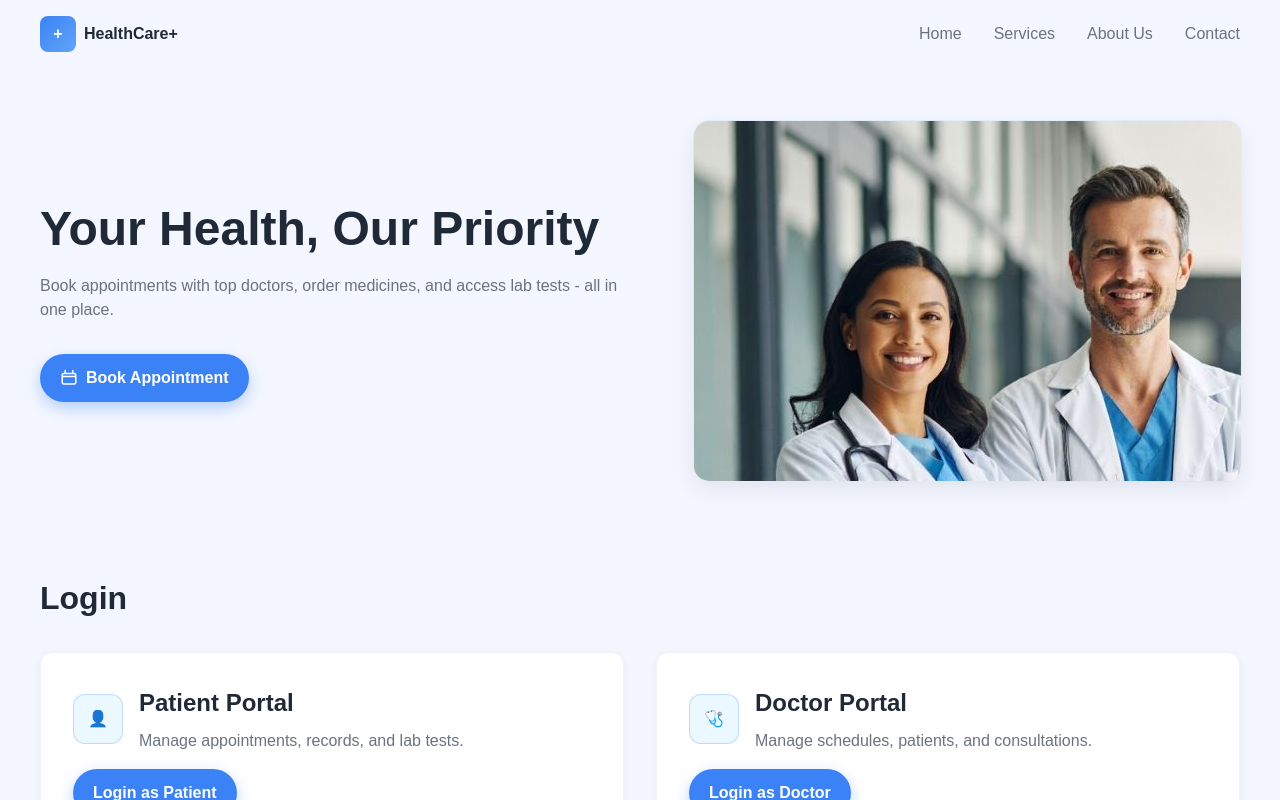
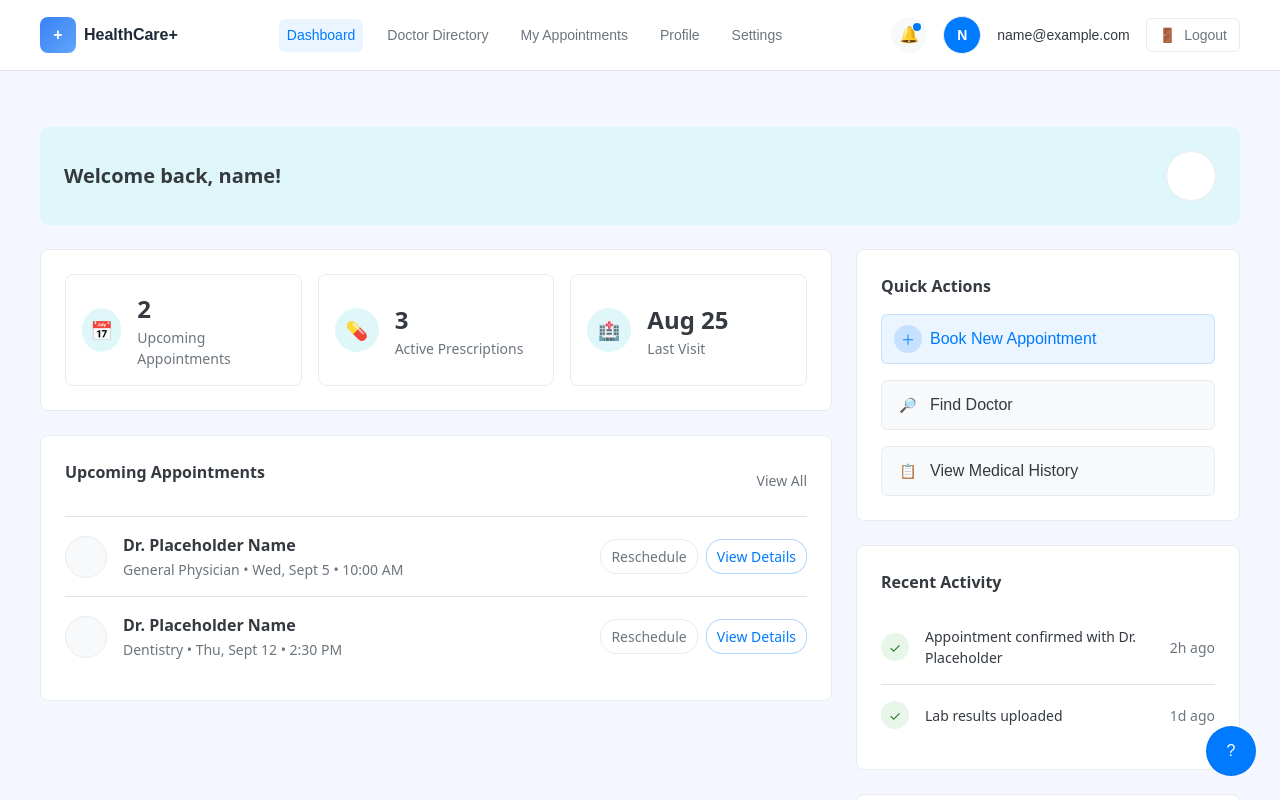
Before and after one commit to codesangeetha/health-platform-frontend, a React (Vite) app: page /patient/dashboard in a window 1280 px wide. Before the commit this address led to /home. Shown: the top 800 px of the page. Built offline with nearby package versions, Linux system fonts and the light colour scheme; no server answers; sample sign-in values are in the browser's storage.

Commit message:
appointments update

```diff
--- a/src/components/layout/DoctorHeader.tsx
+++ b/src/components/layout/DoctorHeader.tsx
@@ -1,7 +1,7 @@
 import { useContext } from 'react';
 import { AuthContext } from '../../context/AuthContext';
 import { Link, useLocation, useNavigate } from 'react-router-dom';
-import '../../styles/components/patient-dashboard.styles.css';
+import '../../styles/components/doctor-dashboard.styles.css';
 
 interface DoctorHeaderProps {
   pageTitle?: string;
@@ -31,18 +31,42 @@ export const DoctorHeader = () => {
     { path: '/doctor/settings', label: 'Settings' }
   ];
 
+  // Get user initials for avatar fallback
+  const getUserInitials = () => {
+    if (authState.user) {
+      // Try to extract initials from email if no name available
+      const email = authState.user.email;
+      const emailPrefix = email.split('@')[0];
+      const parts = emailPrefix.split(/[._-]/);
+      if (parts.length >= 2) {
+        return `${parts[0].charAt(0)}${parts[1].charAt(0)}`.toUpperCase();
+      } else {
+        return email.charAt(0).toUpperCase();
+      }
+    }
+    return 'U';
+  };
+
+  // Get user display name
+  const getUserDisplayName = () => {
+    if (authState.user) {
+      return authState.user.email;
+    }
+    return 'User';
+  };
+
   return (
     <>
       {/* Top Navigation */}
-      <header className="pd-top-nav">
-        <div className="pd-top-nav-inner">
-          <div className="pd-brand">
+      <header className="dd-header">
+        <div className="dd-header-bar">
+          <div className="dd-brand">
             <Link to="/doctor/dashboard" className="hc-logo" aria-label="HealthCare+ Home">
               <span className="hc-logo__mark">+</span>
               <span>HealthCare+</span>
             </Link>
           </div>
-          <nav className="pd-nav-links" aria-label="Primary">
+          <nav className="dd-nav" aria-label="Primary">
             {navLinks.map((link) => (
               <Link
                 key={link.path}
@@ -53,10 +77,19 @@ export const DoctorHeader = () => {
               </Link>
             ))}
           </nav>
-          <div className="pd-nav-right">
-            <div className="pd-bell" title="Notifications" aria-label="Notifications">🔔</div>
-            <div className="pd-avatar" aria-label="Profile" />
-            <button className="pd-logout-link" onClick={handleLogout}>Logout</button>
+          <div className="dd-user">
+            <div className="dd-user-profile">
+              <div className="dd-avatar" aria-label="Profile" title={getUserDisplayName()}>
+                {getUserInitials()}
+              </div>
+              <div className="dd-user-info">
+                <span className="dd-user-name">{getUserDisplayName()}</span>
+              </div>
+            </div>
+            <button className="dd-logout-btn" onClick={handleLogout}>
+              <span className="dd-logout-icon">🚪</span>
+              <span className="dd-logout-text">Logout</span>
+            </button>
           </div>
         </div>
       </header>
--- a/src/components/layout/PatientHeader.tsx
+++ b/src/components/layout/PatientHeader.tsx
@@ -29,6 +29,30 @@ export const PatientHeader = () => {
     { path: '/patient/settings', label: 'Settings' }
   ];
 
+  // Get user initials for avatar fallback
+  const getUserInitials = () => {
+    if (authState.user) {
+      // Try to extract initials from email if no name available
+      const email = authState.user.email;
+      const emailPrefix = email.split('@')[0];
+      const parts = emailPrefix.split(/[._-]/);
+      if (parts.length >= 2) {
+        return `${parts[0].charAt(0)}${parts[1].charAt(0)}`.toUpperCase();
+      } else {
+        return email.charAt(0).toUpperCase();
+      }
+    }
+    return 'U';
+  };
+
+  // Get user display name
+  const getUserDisplayName = () => {
+    if (authState.user) {
+      return authState.user.email;
+    }
+    return 'User';
+  };
+
   return (
     <>
       {/* Top Navigation */}
@@ -53,8 +77,18 @@ export const PatientHeader = () => {
           </nav>
           <div className="pd-nav-right">
             <div className="pd-bell" title="Notifications" aria-label="Notifications">🔔</div>
-            <div className="pd-avatar" aria-label="Profile" />
-            <button className="pd-logout-link" onClick={handleLogout}>Logout</button>
+            <div className="pd-user-profile">
+              <div className="pd-avatar" aria-label="Profile" title={getUserDisplayName()}>
+                {getUserInitials()}
+              </div>
+              <div className="pd-user-info">
+                <span className="pd-user-name">{getUserDisplayName()}</span>
+              </div>
+            </div>
+            <button className="pd-logout-btn" onClick={handleLogout}>
+              <span className="pd-logout-icon">🚪</span>
+              <span className="pd-logout-text">Logout</span>
+            </button>
           </div>
         </div>
       </header>
--- a/src/context/AuthContext.tsx
+++ b/src/context/AuthContext.tsx
@@ -50,7 +50,7 @@ const defaultAuthState: AuthState = {
   user: null,
   token: null,
   isAuthenticated: false,
-  isLoading: false,
+  isLoading: true,
   error: null
 };
 
--- a/src/features/admin/doctors/DoctorList.tsx
+++ b/src/features/admin/doctors/DoctorList.tsx
@@ -215,7 +215,15 @@ export const DoctorList = ({ refreshKey = 0 }: { refreshKey?: number }) => {
         page,
         limit: pagination.limit
       });
-      setDoctors(response.data.users);
+
+      // Sort doctors by creation date (newest first)
+      const sortedDoctors = response.data.users.sort((a, b) => {
+        const dateA = new Date(a.createdAt).getTime();
+        const dateB = new Date(b.createdAt).getTime();
+        return dateB - dateA; // Descending order (newest first)
+      });
+
+      setDoctors(sortedDoctors);
       setPagination(response.data.pagination);
       setError(null);
     } catch (err) {
@@ -297,6 +305,7 @@ export const DoctorList = ({ refreshKey = 0 }: { refreshKey?: number }) => {
                 <Th>Specialization</Th>
                 <Th>Experience</Th>
                 <Th>Contact</Th>
+                <Th>Created</Th>
                 <Th>Status</Th>
                 <Th>Actions</Th>
               </tr>
@@ -304,7 +313,7 @@ export const DoctorList = ({ refreshKey = 0 }: { refreshKey?: number }) => {
             <tbody>
               {loading ? (
                 <tr>
-                  <td colSpan={6}>
+                  <td colSpan={7}>
                     <LoadingOverlay>
                       <LoadingSpinner />
                       Loading doctors...
@@ -324,6 +333,9 @@ export const DoctorList = ({ refreshKey = 0 }: { refreshKey?: number }) => {
                     <Td>
                       {doctor.email}<br />
                       {doctor.phone}
+                    </Td>
+                    <Td>
+                      {doctor.createdAt ? new Date(doctor.createdAt).toLocaleDateString() : '-'}
                     </Td>
                     <Td>
                       <StatusBadge isVerified={doctor.isVerified}>
--- a/src/features/admin/patients/components/PatientList.tsx
+++ b/src/features/admin/patients/components/PatientList.tsx
@@ -213,7 +213,15 @@ export const PatientList = () => {
         page,
         limit: pagination.limit
       });
-      setPatients(response.data.users);
+
+      // Sort patients by creation date (newest first)
+      const sortedPatients = response.data.users.sort((a, b) => {
+        const dateA = new Date(a.createdAt).getTime();
+        const dateB = new Date(b.createdAt).getTime();
+        return dateB - dateA; // Descending order (newest first)
+      });
+
+      setPatients(sortedPatients);
       setPagination(response.data.pagination);
       setError(null);
     } catch (err) {
@@ -259,13 +267,14 @@ export const PatientList = () => {
               <Th>Name</Th>
               <Th>Blood Group</Th>
               <Th>Contact</Th>
+              <Th>Created</Th>
               <Th>Actions</Th>
             </tr>
           </thead>
           <tbody>
             {loading ? (
               <tr>
-                <td colSpan={4}>
+                <td colSpan={5}>
                   <LoadingOverlay>
                     <LoadingSpinner />
                     Loading patients...
@@ -284,6 +293,9 @@ export const PatientList = () => {
                   <Td>
                     {patient.email}<br />
                     {patient.phone}
+                  </Td>
+                  <Td>
+                    {patient.createdAt ? new Date(patient.createdAt).toLocaleDateString() : '-'}
                   </Td>
                   <Td>
                     <ActionButton onClick={() => handleViewDetails(patient)}>
--- a/src/router/ProtectedRoute.tsx
+++ b/src/router/ProtectedRoute.tsx
@@ -7,7 +7,18 @@ export function ProtectedRoute() {
 
   // If still loading, show loading state
   if (authState.isLoading) {
-    return <div>Loading...</div>;
+    return (
+      <div style={{
+        display: 'flex',
+        justifyContent: 'center',
+        alignItems: 'center',
+        height: '100vh',
+        fontSize: '18px',
+        color: '#666'
+      }}>
+        Loading...
+      </div>
+    );
   }
 
   // Check if user is authenticated
--- a/src/styles/components/doctor-dashboard.styles.css
+++ b/src/styles/components/doctor-dashboard.styles.css
@@ -55,7 +55,7 @@
   box-shadow: var(--ds-shadow);
   display: flex;
   align-items: center;
-  justify-content: space-between;
+  justify-content: center;
   padding: var(--ds-space-l);
   position: sticky;
   top: 0;
@@ -81,7 +81,10 @@
 .dd-header-bar {
   display: flex;
   align-items: center;
+  justify-content: center;
   gap: var(--ds-space-xl);
+  max-width: 1200px;
+  width: 100%;
 }
 .dd-nav {
   display: flex;
@@ -384,6 +387,109 @@
   padding: var(--ds-space-l);
 }
 
+/* Doctor Header Profile Styles (shared with patient styles) */
+.dd-user-profile {
+  display: flex;
+  align-items: center;
+  gap: var(--ds-space-m);
+  position: relative;
+}
+
+.dd-avatar {
+  width: 40px;
+  height: 40px;
+  border-radius: 50%;
+  background: var(--ds-primary);
+  border: 1px solid var(--ds-border-color);
+  display: flex;
+  align-items: center;
+  justify-content: center;
+  color: #fff;
+  font-size: 14px;
+  font-weight: 600;
+  cursor: pointer;
+  transition: all 0.2s ease;
+}
+
+.dd-avatar:hover {
+  background: #3a7bc8;
+  transform: scale(1.05);
+}
+
+.dd-user-info {
+  display: none;
+}
+
+.dd-user-name {
+  font-size: var(--ds-caption-size);
+  color: var(--ds-text-dark);
+  font-weight: 500;
+}
+
+/* Doctor Logout Button */
+.dd-logout-btn {
+  display: flex;
+  align-items: center;
+  gap: var(--ds-space-s);
+  padding: 8px 12px;
+  border-radius: var(--ds-radius);
+  border: 1px solid var(--ds-border-color);
+  background: var(--ds-surface);
+  color: var(--ds-text-muted);
+  font-size: var(--ds-caption-size);
+  cursor: pointer;
+  transition: all 0.2s ease;
+  text-decoration: none;
+}
+
+.dd-logout-btn:hover {
+  background: #f8f9fa;
+  border-color: #dc3545;
+  color: #dc3545;
+  transform: translateY(-1px);
+}
+
+.dd-logout-icon {
+  font-size: 14px;
+}
+
+.dd-logout-text {
+  font-weight: 500;
+}
+
+/* Responsive styles for doctor header */
+@media (min-width: 1200px) {
+  .dd-user-info { display: block; }
+  .dd-user-profile {
+    gap: var(--ds-space-l);
+  }
+  .dd-header-bar {
+    gap: var(--ds-space-xl);
+  }
+}
+
+@media (max-width: 899px) {
+  .dd-logout-text { display: none; }
+  .dd-logout-btn {
+    padding: 8px;
+    min-width: 40px;
+    justify-content: center;
+  }
+  .dd-header-bar {
+    gap: var(--ds-space-m);
+    padding: 0 var(--ds-space-m);
+  }
+}
+
+@media (max-width: 600px) {
+  .dd-header-bar {
+    gap: var(--ds-space-s);
+  }
+  .dd-nav {
+    display: none;
+  }
+}
+
 /* Utilities */
 .dd-muted { color: var(--ds-text-muted); }
 .hidden { display: none; }
--- a/src/styles/components/patient-dashboard.styles.css
+++ b/src/styles/components/patient-dashboard.styles.css
@@ -117,17 +117,74 @@
   background: var(--color-primary-blue);
   border-radius: 50%;
 }
+/* User Profile Section */
+.pd-user-profile {
+  display: flex;
+  align-items: center;
+  gap: var(--space-1);
+  position: relative;
+}
+
 .pd-avatar {
   width: 36px;
   height: 36px;
   border-radius: 50%;
-  background: var(--color-secondary-blue);
+  background: var(--color-primary-blue);
   border: 1px solid var(--color-border);
+  display: flex;
+  align-items: center;
+  justify-content: center;
+  color: #fff;
+  font-size: 14px;
+  font-weight: 600;
+  cursor: pointer;
+  transition: all 0.2s ease;
 }
-.pd-logout-link {
+
+.pd-avatar:hover {
+  background: #0056b3;
+  transform: scale(1.05);
+}
+
+.pd-user-info {
+  display: none;
+}
+
+.pd-user-name {
+  font-size: var(--body-sm-size);
+  color: var(--color-text-dark);
+  font-weight: 500;
+}
+
+/* Logout Button */
+.pd-logout-btn {
+  display: flex;
+  align-items: center;
+  gap: var(--space-1);
+  padding: 8px 12px;
+  border-radius: 6px;
+  border: 1px solid var(--color-border);
+  background: #fff;
   color: var(--color-text-light);
+  font-size: var(--body-sm-size);
+  cursor: pointer;
+  transition: all 0.2s ease;
   text-decoration: none;
-  font-size: var(--body-sm-size);
+}
+
+.pd-logout-btn:hover {
+  background: #f8f9fa;
+  border-color: #dc3545;
+  color: #dc3545;
+  transform: translateY(-1px);
+}
+
+.pd-logout-icon {
+  font-size: 14px;
+}
+
+.pd-logout-text {
+  font-weight: 500;
 }
 
 /* Welcome Banner */
@@ -382,10 +439,24 @@
 /* Responsive */
 @media (min-width: 900px) {
   .pd-nav-links { display: flex; }
+  .pd-user-info { display: block; }
 }
+
+@media (min-width: 1200px) {
+  .pd-user-profile {
+    gap: var(--space-2);
+  }
+}
+
 @media (max-width: 899px) {
   .pd-grid { grid-template-columns: 1fr; }
   .pd-col-8, .pd-col-4, .pd-col-12 { grid-column: auto; }
+  .pd-logout-text { display: none; }
+  .pd-logout-btn {
+    padding: 8px;
+    min-width: 36px;
+    justify-content: center;
+  }
 }
 
 /* Doctor Directory Styles */
```
